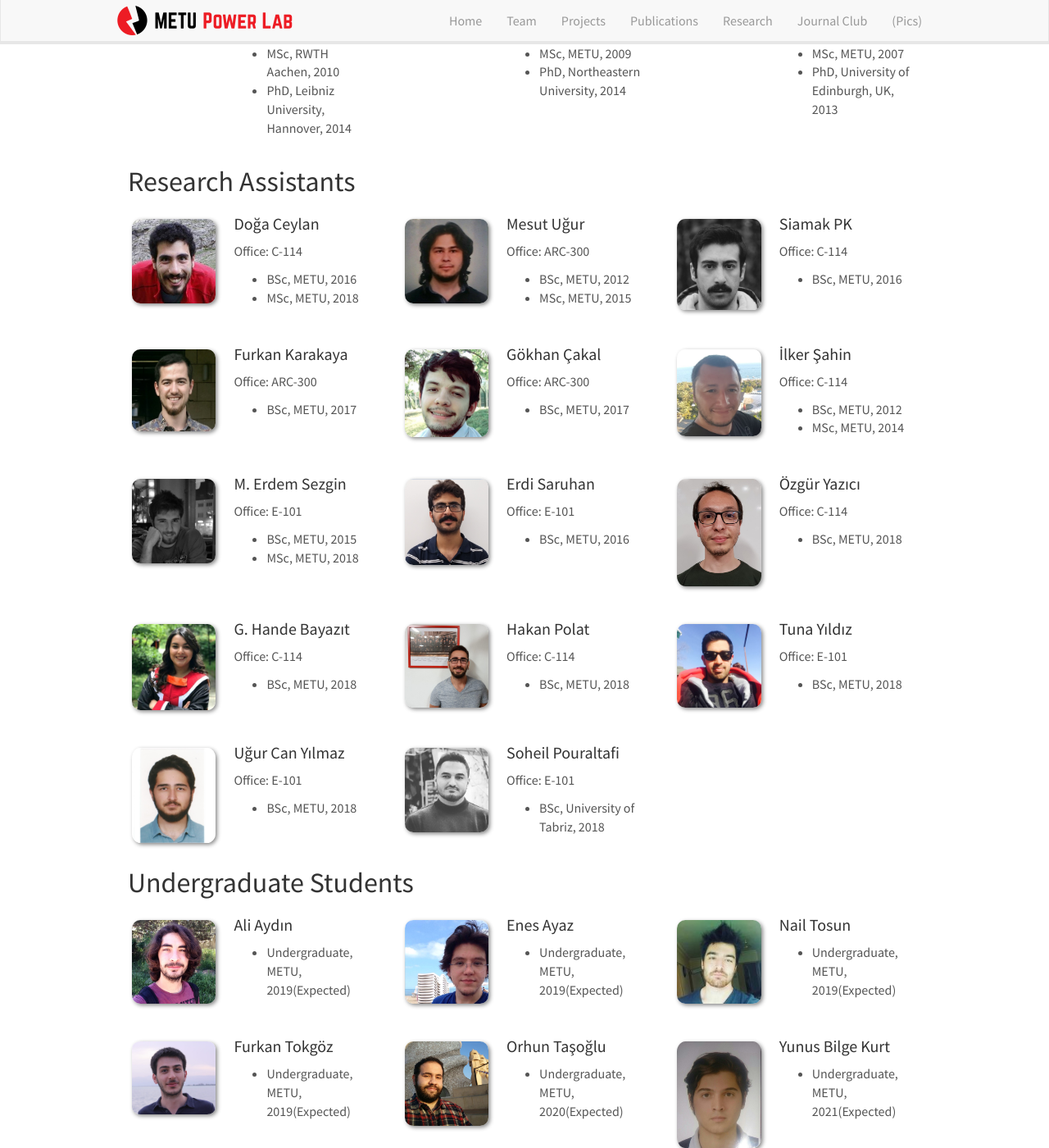
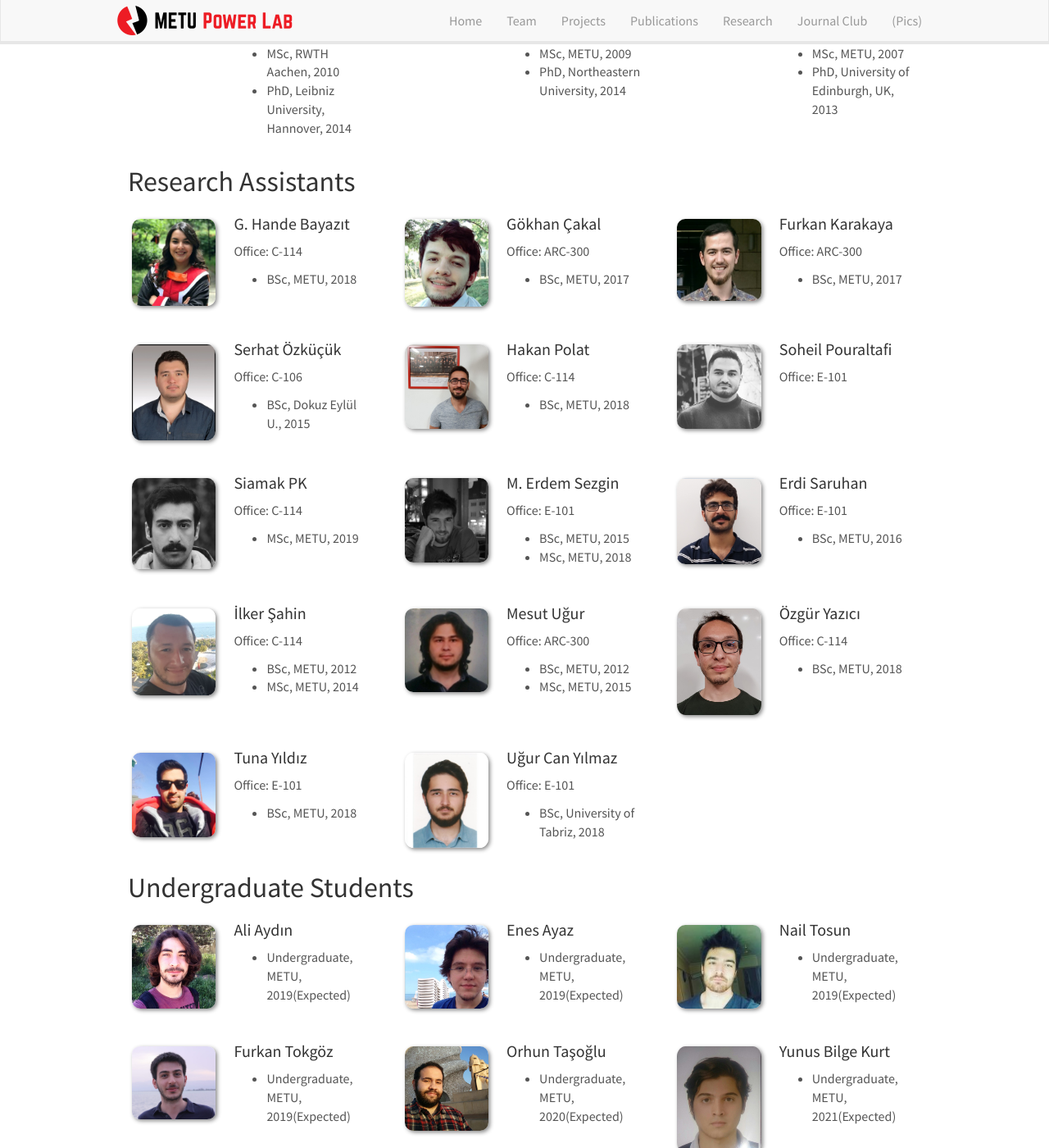
Before and after one commit to odtu/odtu.github.io, a Jekyll site: the page built from _pages/team.md, in a window 1280 px wide and 1400 px high, scrolled down 368 px. Shown: the whole window at 82% size. Built offline with Jekyll 4.4.1, drawn with Linux system fonts in a browser that asks for light colours; nearby versions of some CDN libraries; some of the changed text lies outside the part shown.

Commit message:
serhat added

```diff
--- a/_data/team_members.yml
+++ b/_data/team_members.yml
@@ -1,25 +1,16 @@
-- name: Doğa Ceylan
-  photo: doga.jpg
-  ofis: C-114
-  info: Researcher
-  number_educ: 2
-  education1: BSc, METU, 2016
-  education2: MSc, METU, 2018
-
-- name: Mesut Uğur
-  photo: mesutugur.jpg
-  ofis: ARC-300
-  info: Research Assistant
-  number_educ: 2
-  education1: BSc, METU, 2012
-  education2 : MSc, METU, 2015
-
-- name: Siamak PK
-  photo: siamak.jpg
+- name: G. Hande Bayazıt
+  photo: hande-3.jpg
   ofis: C-114
   info: Research Assistant
   number_educ: 1
-  education1: BSc, METU, 2016
+  education1: BSc, METU, 2018
+
+- name: Gökhan Çakal
+  photo: gokhan.jpg
+  ofis: ARC-300
+  info: Research Assistant
+  number_educ: 1
+  education1: BSc, METU, 2017
 
 - name: Furkan Karakaya
   photo: furkank.png
@@ -28,20 +19,32 @@
   number_educ: 1
   education1: BSc, METU, 2017
 
-- name: Gökhan Çakal
-  photo: gokhan.jpg
-  ofis: ARC-300
+- name: Serhat Özküçük
+  photo: serhat.jpg
+  ofis: C-106
   info: Research Assistant
   number_educ: 1
-  education1: BSc, METU, 2017
+  education1: BSc, Dokuz Eylül U., 2015
+  education2: MSc, Bursa Technical U., 2019
 
-- name: İlker Şahin
-  photo: silker.png
+- name: Hakan Polat
+  photo: hakanp.jpeg
   ofis: C-114
   info: Research Assistant
-  number_educ: 2
-  education1: BSc, METU, 2012
-  education2: MSc, METU, 2014
+  number_educ: 1
+  education1: BSc, METU, 2018
+
+- name: Soheil Pouraltafi
+  photo: soheil.jpeg
+  ofis: E-101
+  info: Research Assistants
+
+- name: Siamak PK
+  photo: siamak.jpg
+  ofis: C-114
+  info: Research Assistant
+  number_educ: 1
+  education1: MSc, METU, 2019
 
 - name: M. Erdem Sezgin
   photo: foto-erdem.jpg
@@ -58,24 +61,26 @@
   number_educ: 1
   education1: BSc, METU, 2016
 
+- name: İlker Şahin
+  photo: silker.png
+  ofis: C-114
+  info: Research Assistant
+  number_educ: 2
+  education1: BSc, METU, 2012
+  education2: MSc, METU, 2014
+
+- name: Mesut Uğur
+  photo: mesutugur.jpg
+  ofis: ARC-300
+  info: Research Assistant
+  number_educ: 2
+  education1: BSc, METU, 2012
+  education2 : MSc, METU, 2015
+
 - name: Özgür Yazıcı
   photo: ozguryazici.jpeg
   ofis: C-114
   info: Researcher
-  number_educ: 1
-  education1: BSc, METU, 2018
-
-- name: G. Hande Bayazıt
-  photo: hande-3.jpg
-  ofis: C-114
-  info: Research Assistant
-  number_educ: 1
-  education1: BSc, METU, 2018
-
-- name: Hakan Polat
-  photo: hakanp.jpeg
-  ofis: C-114
-  info: Research Assistant
   number_educ: 1
   education1: BSc, METU, 2018
 
@@ -93,9 +98,6 @@
   number_educ: 1
   education1: BSc, METU, 2018
 
-- name: Soheil Pouraltafi
-  photo: soheil.jpeg
-  ofis: E-101
-  info: Research Assistants
+
   number_educ: 1
   education1: BSc, University of Tabriz, 2018
```
Also changed, not shown: _data/alumni.yml (+7 -3 lines), images/teampic/serhat.jpg (added).
